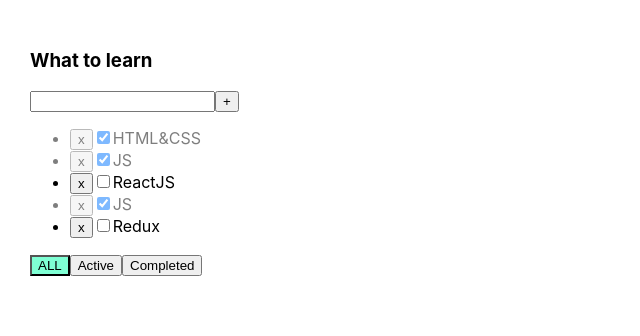
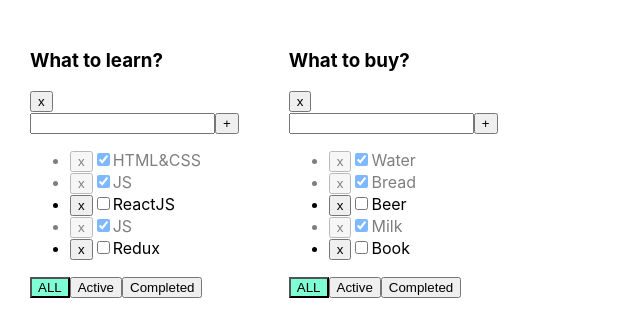
Before and after one commit to IlyaBelousov/TodoList, a React (Create React App) app: page / in a window 1280 px wide. Shown: the top 336 px of the page, without its empty margins (0-640 px from the left). Built offline with nearby package versions, Linux system fonts and the light colour scheme.

Commit message:
Add remove todoLists

```diff
--- a/src/App.css
+++ b/src/App.css
@@ -1,27 +1,122 @@
 .App {
-  padding: 30px;
-  display: flex;
+    padding: 30px;
+    display: flex;
 }
 
 .App > div {
-  margin-right: 50px;
+    margin-right: 50px;
 }
-.inputClass{
-  outline: none;
+
+.inputClass {
+    outline: none;
 }
-.inputClass:focus,.inputClass:active{
-  outline: none !important;
+
+input{
+    outline: 0;
+}
+
+
+.error {
+    border: 1px red solid;
+}
+
+.errorMessage {
+    color: red;
+}
+
+.activeFilter {
+    background-color: aquamarine;
+}
+
+.isActive {
+    opacity: .5;
+}
+/*
+
+.wrapper {
+    width: 400px;
+    height: 300px;
+    position: relative;
+    display: flex;
+    flex-wrap: nowrap;
+    align-content: stretch;
+    justify-content: space-around;
+    align-items: center;
+    border: 5px solid #21e788;
+    border-radius: 15px;
+    background-color: rgb(9, 8, 8);
+}
+
+
+.inner {
+    width: 280px;
+    height: 200px;
+    position: absolute;
+    justify-content: center;
+    display: flex;
+    align-items: center;
+    justify-self: center;
+    align-content: flex-start;
+    flex-wrap: nowrap;
+    flex-direction: column;
+    border: 5px solid #21e788;
+    border-radius: 15px;
+    background-color: rgb(9, 8, 8);
+}
+
+.counter {
+    width: 250px;
+    height: 100px;
+    padding-top: 10px;
+    background-color: #21e788;
+    border: 5px solid #21e788;
+    border-radius: 15px;
+    text-align: center;
+    box-sizing: border-box;
+    font-size: 50px;
+}
+.limit{
+    width: 250px;
+    height: 100px;
+    padding-top: 10px;
+    background-color: #21e788;
+    border: 5px solid #21e788;
+    border-radius: 15px;
+    text-align: center;
+    box-sizing: border-box;
+    font-size: 50px;
+    color: red;
 
 }
-.error{
-  border: 1px red solid;
+
+.buttons {
+    display: flex;
+    width: 250px;
+    margin-top: 50px;
+    justify-content: space-around;
+
 }
-.errorMessage{
-  color: red;
+
+.increment {
+    width: 65px;
+    color: black;
+    border: 5px solid #21e788;
+    border-radius: 15px;
+    background-color: #21e788;
+    font-weight: bold;
 }
-.activeFilter{
-  background-color: aquamarine;
+
+.reset {
+    width: 65px;
+    color: black;
+    border: 5px solid #21e788;
+    border-radius: 15px;
+    background-color: #21e788;
+    font-weight: bold;
 }
-.isActive{
-  opacity: .5;
-}
+.disable{
+    color: black;
+    background-color: rgba(33, 231, 136, 0.39);
+    border-radius: 15px;
+    width: 65px;
+}*/
--- a/src/App.tsx
+++ b/src/App.tsx
@@ -1,67 +1,128 @@
-import React, { useState } from 'react';
+import React, {useState} from 'react';
 import {v1} from 'uuid';
 import './App.css';
-import { Todolist } from './components/todolist/Todolist';
+import {Todolist} from './components/todolist/Todolist';
+import Input from './components/Input';
 
-export type keyType = 'ALL'|'Active'|'Completed'
+
+export type keyType = 'ALL' | 'Active' | 'Completed'
+type TodoListType = {
+    id: string
+    title: string
+    filter: keyType
+}
 
 function App() {
 
-    let [tasks1,setTasks1]= useState( [
-        { id: v1(), title: "HTML&CSS", isDone: true },
-        { id: v1(), title: "JS", isDone: true },
-        { id: v1(), title: "ReactJS", isDone: false },
-        { id: v1(), title: "JS", isDone: true },
-        { id: v1(), title: "Redux", isDone: false }
+    let todoListID_1 = v1();
+    let todoListID_2 = v1();
+    let [todoLists, setTodoLists] = useState<Array<TodoListType>>([
+        {
+            id: todoListID_1,
+            title: 'What to learn?',
+            filter: 'ALL'
+        },
+
+        {
+            id: todoListID_2,
+            title: 'What to buy?',
+            filter: 'ALL'
+        }
     ]);
-    const addTask=(newTitle:string)=>{
 
-            let newTask= { id: v1(), title: newTitle, isDone: false }
-            setTasks1([newTask,...tasks1]);
 
+
+    let [allTasks, setAllTasks] = useState({
+        [todoListID_1]: [
+            {id: v1(), title: 'HTML&CSS', isDone: true},
+            {id: v1(), title: 'JS', isDone: true},
+            {id: v1(), title: 'ReactJS', isDone: false},
+            {id: v1(), title: 'JS', isDone: true},
+            {id: v1(), title: 'Redux', isDone: false}
+        ],
+        [todoListID_2]: [
+            {id: v1(), title: 'Water', isDone: true},
+            {id: v1(), title: 'Bread', isDone: true},
+            {id: v1(), title: 'Beer', isDone: false},
+            {id: v1(), title: 'Milk', isDone: true},
+            {id: v1(), title: 'Book', isDone: false}
+        ]
+    });
+    const removeTodoList = (todolistId: string) => {
+        todoLists=todoLists.filter(f=>f.id!==todolistId)
+        setTodoLists([...todoLists])
+        delete allTasks[todolistId]
+    };
+
+
+    const addTask = (newTitle: string, todolistId: string) => {
+        let newTask = {id: todolistId, title: newTitle, isDone: false};
+        let tasks = allTasks[todolistId];
+        let newTasks = [newTask, ...tasks];
+        allTasks[todolistId] = newTasks;
+        setAllTasks({...allTasks});
+    };
+    const addTodoList=(title:string)=>{
+        let newTodoList:TodoListType= {id: v1(), title: 'What to learn?', filter: 'ALL'}
+        todoLists.push(newTodoList)
+        setTodoLists([...todoLists])
     }
 
-    let [filter,setFilter]= useState<keyType>('ALL')
 
-    const removeTasks= (id:string) =>{
-        tasks1= tasks1.filter(f=>f.id!==id)
-        setTasks1(tasks1)
+    const removeTasks = (id: string, todolistId: string) => {
+        let tasks = allTasks[todolistId];
+        tasks = tasks.filter(f => f.id !== id);
+        allTasks[todolistId] = tasks;
+        setAllTasks(allTasks);
 
 
-    }
-    const changeFilter= (key:keyType) =>{
-        setFilter(key)
+    };
+    const changeFilter = (key: keyType, todolistId: string) => {
+        let todolist = todoLists.find(tl => tl.id === todolistId);
+        if (todolist) {
+            todolist.filter = key;
+            setTodoLists([...todoLists]);
+        }
 
-    }
-    let copyTasks1 = tasks1;
-    if(filter==='Active'){
-        copyTasks1= tasks1.filter(f=>f.isDone===false)
+    };
 
-    }
-    if(filter==='Completed'){
-        copyTasks1= tasks1.filter(f=>f.isDone===true)
-    }
 
-    const ChangeStatusTask=(id:string,isDone:boolean)=>{
-        let currentTask= tasks1.find(task=>task.id===id);
-        if(currentTask){
-            currentTask.isDone=isDone;
-            setTasks1([...tasks1])
+    const ChangeStatusTask = (id: string, isDone: boolean, todolistId: string) => {
+        let currentTask = allTasks[todolistId].find(task => task.id === id);
+        if (currentTask) {
+            currentTask.isDone = isDone;
+            setAllTasks({...allTasks});
         }
-    }
+    };
 
     return (
         <div className="App">
-            <Todolist
-                title="What to learn"
-                tasks={copyTasks1}
-                addTask={addTask}
-                removeTasks={removeTasks}
-                changeFilter={changeFilter}
-                ChangeStatusTask={ChangeStatusTask}
-                filter={filter}
-            />
 
+            {
+                todoLists.map(tl => {
+                        let tasksForTodolist = allTasks[tl.id];
+                        if (tl.filter === 'Active') {
+                            tasksForTodolist = tasksForTodolist.filter(f => !f.isDone);
+
+                        }
+                        if (tl.filter === 'Completed') {
+                            tasksForTodolist = tasksForTodolist.filter(f => f.isDone);
+                        }
+                        return <Todolist
+                            key={tl.id}
+                            id={tl.id}
+                            title={tl.title}
+                            tasks={tasksForTodolist}
+                            addTask={addTask}
+                            removeTasks={removeTasks}
+                            changeFilter={changeFilter}
+                            ChangeStatusTask={ChangeStatusTask}
+                            filter={tl.filter}
+                            removeTodoList={removeTodoList}
+                        />;
+                    }
+                )
+            }
         </div>
     );
 }
--- a/src/components/Button.tsx
+++ b/src/components/Button.tsx
@@ -2,15 +2,16 @@
 import {keyType} from '../App';
 
 type PropsType={
-    changeFilter:(key: keyType)=>void
+    changeFilter:(key: keyType, todolistId:string)=>void
     value:keyType
     filter:keyType
+    id:string
 }
 const Button = (props:PropsType) => {
 
     return (
 
-        <button className={props.filter===props.value?'activeFilter':''} onClick={()=> props.changeFilter(props.value)}>{props.value}</button>
+        <button className={props.filter===props.value?'activeFilter':''} onClick={()=> props.changeFilter(props.value,props.id)}>{props.value}</button>
 
     );
 };
--- a/src/components/Input.tsx
+++ b/src/components/Input.tsx
@@ -28,6 +28,7 @@
     };
     const onKeyPressHandler = (event: KeyboardEvent<HTMLInputElement>) => {
         if (event.key === 'Enter') {
+            setError(null);
             onClickHandler();
         }
     };
--- a/src/components/todolist/Todolist.tsx
+++ b/src/components/todolist/Todolist.tsx
@@ -3,38 +3,40 @@
 import Button from '../Button';
 import Input from '../Input';
 
-type TaskType = {
+export type TaskType = {
     id: string
     title: string
     isDone: boolean
 }
 
 type PropsType = {
+    id: string
     title: string
     tasks: Array<TaskType>
-    addTask: (newTitle: string)=>void
-    removeTasks: (id: string) => void
-    changeFilter: (key: keyType) => void
-    ChangeStatusTask:(id:string,isDone:boolean)=>void
-    filter:keyType
+    addTask: (newTitle: string, todolistId: string) => void
+    removeTasks: (id: string, todolistId: string) => void
+    changeFilter: (key: keyType, todolistId: string) => void
+    ChangeStatusTask: (id: string, isDone: boolean, todolistId: string) => void
+    filter: keyType
+    removeTodoList: (todolistId: string) => void
 }
 
 export function Todolist(props: PropsType) {
 
     return <div>
-        <h3>{props.title}</h3>
-        <Input callBack={(newTitle: string)=>props.addTask(newTitle)}/>
+        <h3>{props.title}</h3><button onClick={()=>props.removeTodoList(props.id)}>x</button>
+        <Input callBack={(newTitle: string) => props.addTask(newTitle, props.id)}/>
         <ul>
             {
                 props.tasks.map((m) => {
                     const removeTaskHandler = () => {
-                        props.removeTasks(m.id);
+                        props.removeTasks(m.id, m.id);
                     };
-                    const CheckingHandler=(event:ChangeEvent<HTMLInputElement>)=>{
-                        props.ChangeStatusTask(m.id, event.currentTarget.checked)
-                    }
+                    const CheckingHandler = (event: ChangeEvent<HTMLInputElement>) => {
+                        props.ChangeStatusTask(m.id, event.currentTarget.checked, m.id);
+                    };
                     return (
-                        <li className={m.isDone?'isActive':''} key={m.id}>
+                        <li className={m.isDone ? 'isActive' : ''} key={m.id}>
                             <button onClick={removeTaskHandler} value={'x'}>x</button>
                             <input onChange={CheckingHandler} type="checkbox" checked={m.isDone}/>
                             <span>{m.title}</span>
@@ -45,10 +47,9 @@
         </ul>
         <div>
 
-            <Button value={'ALL'} changeFilter={props.changeFilter} filter={props.filter}/>
-            <Button value={'Active'} changeFilter={props.changeFilter} filter={props.filter}/>
-            <Button value={'Completed'} changeFilter={props.changeFilter} filter={props.filter}/>
-
+            <Button value={'ALL'} changeFilter={props.changeFilter} filter={props.filter} id={props.id}/>
+            <Button value={'Active'} changeFilter={props.changeFilter} filter={props.filter} id={props.id}/>
+            <Button value={'Completed'} changeFilter={props.changeFilter} filter={props.filter} id={props.id}/>
 
 
             {/*<button className={props.filter==='ALL'?'activeFilter':''} onClick={()=> props.changeFilter('ALL')}>All</button>
```
